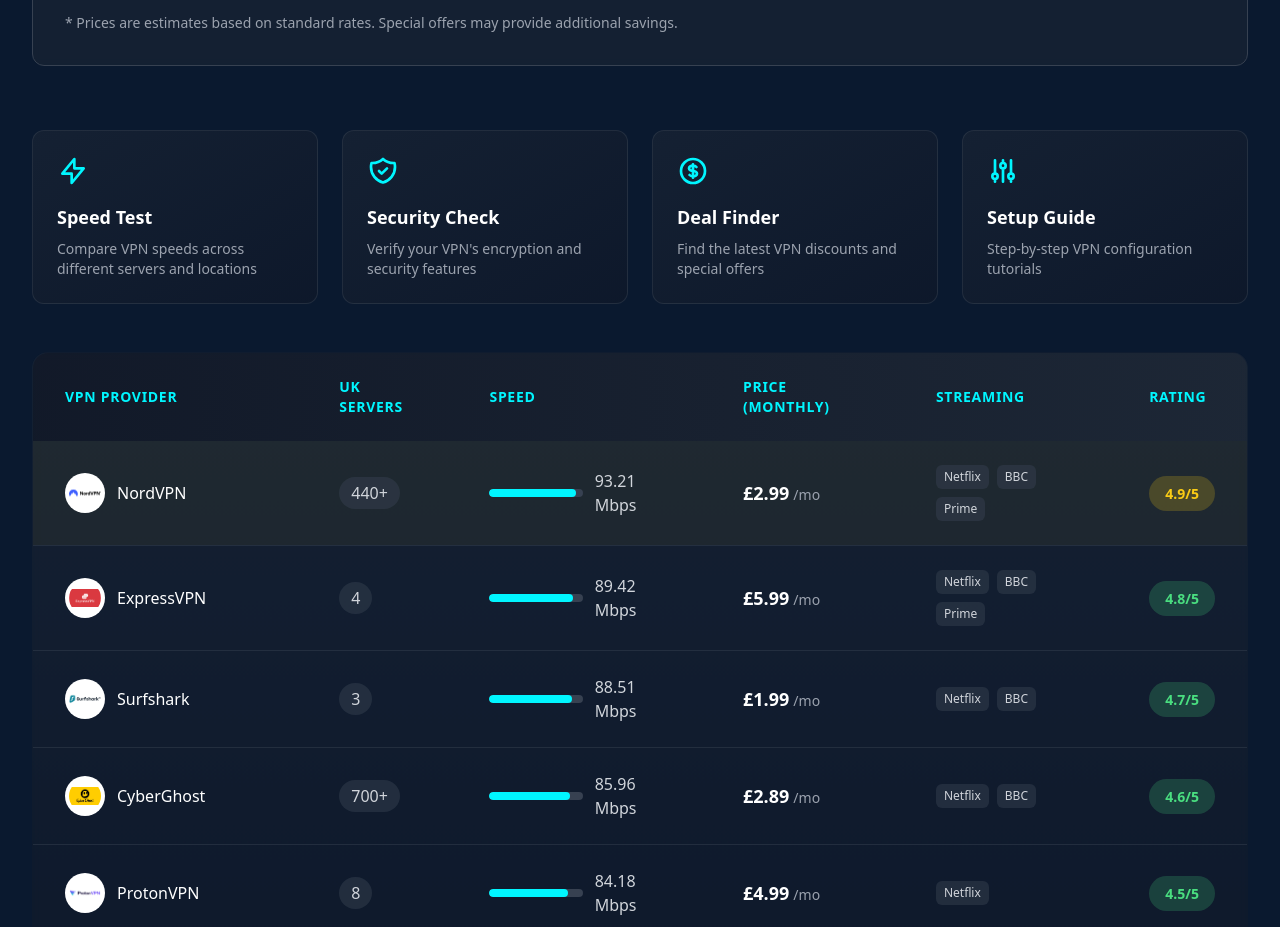
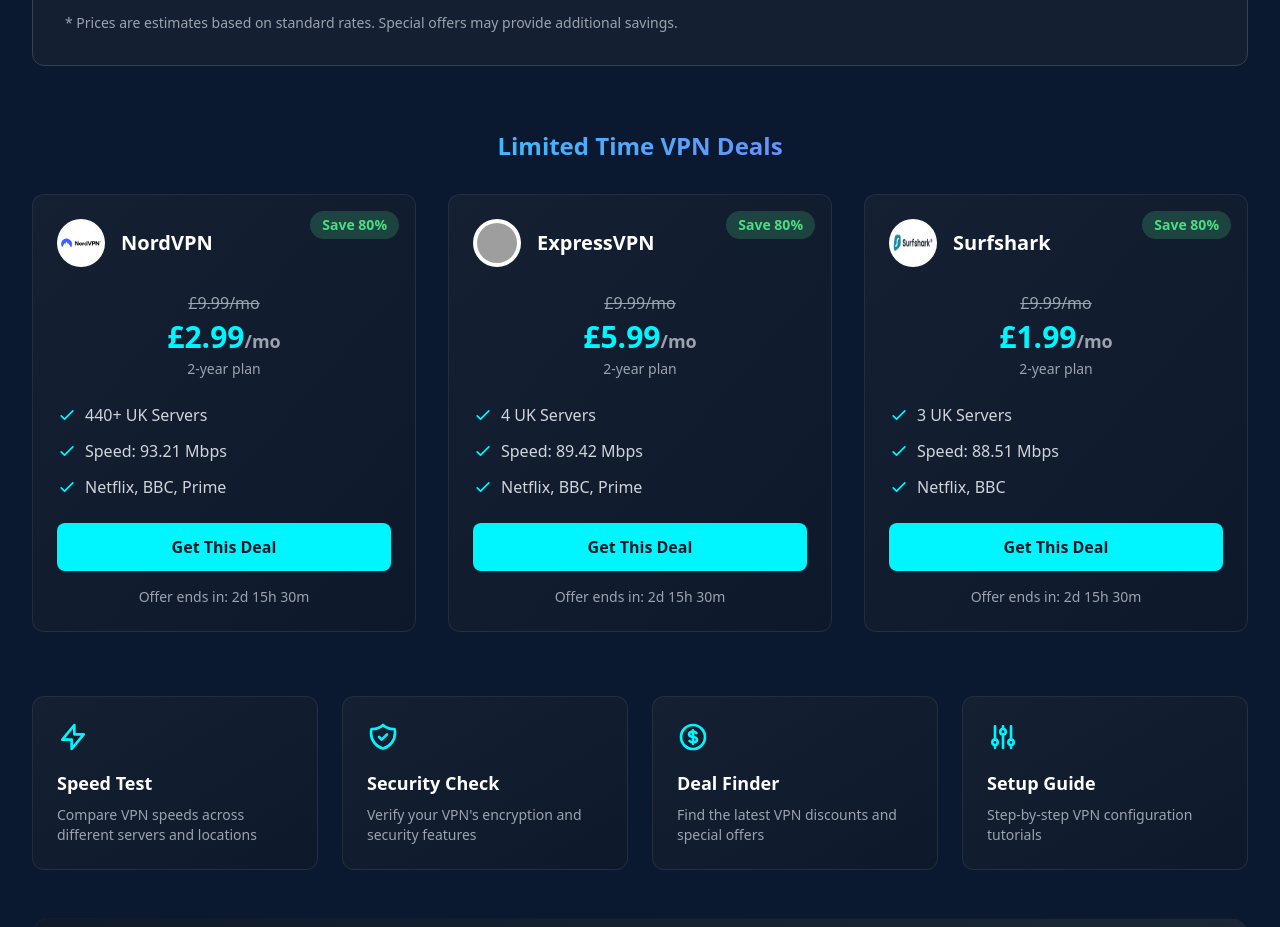
Before and after one commit to GergulasBalint/bestvpn, a React (Vite) app: page /compare-costs in a window 1280 px wide. Shown: the part 940-1867 px from the top of the page. Built offline with nearby package versions, Linux system fonts and the light colour scheme; grey boxes are pictures that could not be loaded.

Commit message:
cost comparison added stuff again

```diff
--- /dev/null
+++ b/src/components/VPNDeals.tsx
@@ -0,0 +1,88 @@
+import React from 'react';
+import { vpnTableData } from '../data/vpnData';
+
+const VPNDeals: React.FC = () => {
+  return (
+    <div className="mb-16">
+      <h2 className="text-2xl font-bold text-center mb-8 bg-gradient-to-r from-cyber-blue to-purple-500 text-transparent bg-clip-text">
+        Limited Time VPN Deals
+      </h2>
+
+      <div className="grid grid-cols-1 md:grid-cols-3 gap-8">
+        {vpnTableData.slice(0, 3).map((vpn) => (
+          <div
+            key={vpn.id}
+            className="group relative overflow-hidden rounded-xl bg-gradient-to-br from-gray-800/50 to-gray-900/50 border border-gray-700/50 hover:border-cyber-blue/50 transition-all duration-300"
+          >
+            {/* Animated background */}
+            <div className="absolute inset-0 bg-gradient-to-r from-cyber-blue/10 via-purple-500/10 to-cyber-blue/10 opacity-0 group-hover:opacity-100 transition-opacity duration-500 animate-gradient-x"></div>
+
+            {/* Content */}
+            <div className="relative p-6">
+              {/* VPN Logo and Name */}
+              <div className="flex items-center space-x-4 mb-6">
+                <img
+                  src={`/images/vpn/${vpn.id}.jpg`}
+                  alt={`${vpn.name} logo`}
+                  className="w-12 h-12 rounded-full bg-white p-1"
+                />
+                <h3 className="text-xl font-bold text-white">{vpn.name}</h3>
+              </div>
+
+              {/* Deal Badge */}
+              <div className="absolute top-4 right-4">
+                <span className="inline-flex items-center px-3 py-1 rounded-full bg-green-400/20 text-green-400 text-sm font-semibold">
+                  Save 80%
+                </span>
+              </div>
+
+              {/* Price Display */}
+              <div className="text-center mb-6">
+                <div className="text-gray-400 line-through mb-1">£9.99/mo</div>
+                <div className="text-3xl font-bold text-cyber-blue">
+                  {vpn.price}
+                  <span className="text-lg text-gray-400">/mo</span>
+                </div>
+                <div className="text-sm text-gray-400 mt-1">2-year plan</div>
+              </div>
+
+              {/* Features */}
+              <ul className="space-y-3 mb-6">
+                <li className="flex items-center text-gray-300">
+                  <svg className="w-5 h-5 text-cyber-blue mr-2" fill="none" stroke="currentColor" viewBox="0 0 24 24">
+                    <path strokeLinecap="round" strokeLinejoin="round" strokeWidth="2" d="M5 13l4 4L19 7" />
+                  </svg>
+                  {vpn.ukServers} UK Servers
+                </li>
+                <li className="flex items-center text-gray-300">
+                  <svg className="w-5 h-5 text-cyber-blue mr-2" fill="none" stroke="currentColor" viewBox="0 0 24 24">
+                    <path strokeLinecap="round" strokeLinejoin="round" strokeWidth="2" d="M5 13l4 4L19 7" />
+                  </svg>
+                  Speed: {vpn.speed}
+                </li>
+                <li className="flex items-center text-gray-300">
+                  <svg className="w-5 h-5 text-cyber-blue mr-2" fill="none" stroke="currentColor" viewBox="0 0 24 24">
+                    <path strokeLinecap="round" strokeLinejoin="round" strokeWidth="2" d="M5 13l4 4L19 7" />
+                  </svg>
+                  {vpn.streaming}
+                </li>
+              </ul>
+
+              {/* CTA Button */}
+              <button className="w-full py-3 px-4 bg-cyber-blue hover:bg-cyber-blue/90 text-gray-900 font-semibold rounded-lg transition-colors duration-200">
+                Get This Deal
+              </button>
+
+              {/* Timer */}
+              <div className="text-center mt-4 text-sm text-gray-400">
+                Offer ends in: 2d 15h 30m
+              </div>
+            </div>
+          </div>
+        ))}
+      </div>
+    </div>
+  );
+};
+
+export default VPNDeals;
--- a/src/pages/CostComparison.tsx
+++ b/src/pages/CostComparison.tsx
@@ -4,6 +4,7 @@ import VPNComparisonTable from '../components/VPNComparisonTable';
 import { vpnTableData } from '../data/vpnData';
 import VPNPriceCalculator from '../components/VPNPriceCalculator';
 import QuickActions from '../components/QuickActions';
+import VPNDeals from '../components/VPNDeals';
 
 const CostComparison: React.FC = () => {
   return (
@@ -50,6 +51,11 @@ const CostComparison: React.FC = () => {
         {/* Calculator Section */}
         <div className="max-w-7xl mx-auto px-4 sm:px-6 lg:px-8 mb-16">
           <VPNPriceCalculator />
+        </div>
+
+        {/* Add the deals section here */}
+        <div className="max-w-7xl mx-auto px-4 sm:px-6 lg:px-8 mb-16">
+          <VPNDeals />
         </div>
 
         {/* Main Comparison Table */}
--- a/tailwind.config.js
+++ b/tailwind.config.js
@@ -13,6 +13,21 @@ export default {
       backgroundImage: {
         'gradient-radial': 'radial-gradient(var(--tw-gradient-stops))',
       },
+      animation: {
+        'gradient-x': 'gradient-x 15s ease infinite',
+      },
+      keyframes: {
+        'gradient-x': {
+          '0%, 100%': {
+            'background-size': '200% 200%',
+            'background-position': 'left center',
+          },
+          '50%': {
+            'background-size': '200% 200%',
+            'background-position': 'right center',
+          },
+        },
+      },
     },
   },
   plugins: [],
```
